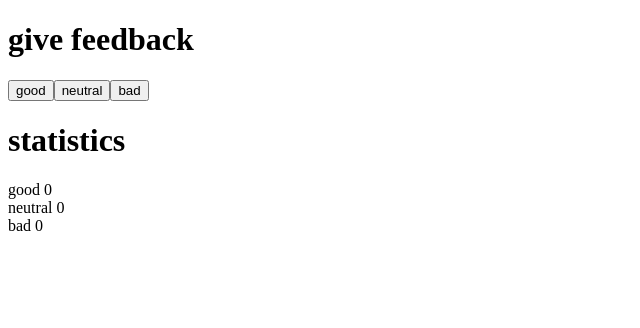
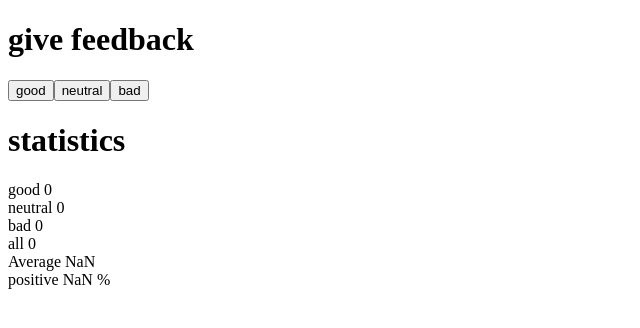
Before and after one commit to VilKiv/Fullstack_open, a React (Vite) app in the folder osa_1/unicafe/: page / in a window 1280 px wide. Shown: the top 328 px of the page, without its empty margins (0-640 px from the left). Built offline with nearby package versions, Linux system fonts and the light colour scheme.

Commit message:
Tehty 1.7

```diff
--- a/osa_1/unicafe/src/App.jsx
+++ b/osa_1/unicafe/src/App.jsx
@@ -20,11 +20,6 @@ const App = () => {
   const [neutral, setNeutral] = useState(0)
   const [bad, setBad] = useState(0)
 
-  const setToValue = (newValue) => {
-    console.log('value now', newValue)
-    setValue(newValue)
-  }
-
   const handleGoodClick = () => {
     const newGood = good + 1
     //console.log(newGood)
@@ -43,16 +38,32 @@ const App = () => {
     setNeutral(newNeutral)
   }
 
+  const numberOfReviews = () => {
+    return good + bad + neutral
+  }
+
+  const calculateAverage = () => {
+    const cumatedReviews = good - bad
+    return cumatedReviews / numberOfReviews()
+  }
+
+  const positivePercentage = () => {
+    return (`${good * 100 / numberOfReviews()} %`)
+  }
+
   return (
     <div>
       <Title title = {"give feedback"}/>
       <Button handleClick={handleGoodClick} text="good" />
-      <Button handleClick={handleBadClick} text="neutral" />
-      <Button handleClick={handleNeutralClick} text="bad" />
+      <Button handleClick={handleNeutralClick} text="neutral" />
+      <Button handleClick={handleBadClick} text="bad" />
       <Title title = {"statistics"}/>
       <Display text="good" value={good}/>
       <Display text="neutral" value={neutral}/>
       <Display text="bad" value={bad}/>
+      <Display text="all" value={numberOfReviews()} />
+      <Display text="Average" value={calculateAverage()} />
+      <Display text="positive" value={positivePercentage()} />
     </div>
   )
 }
```
